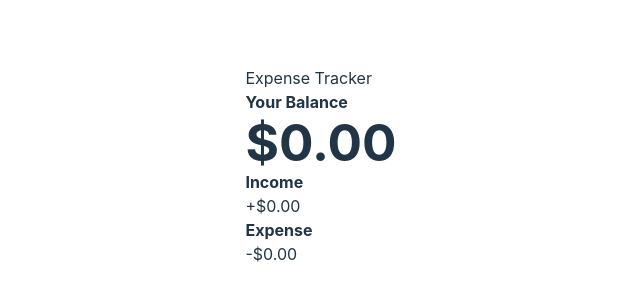
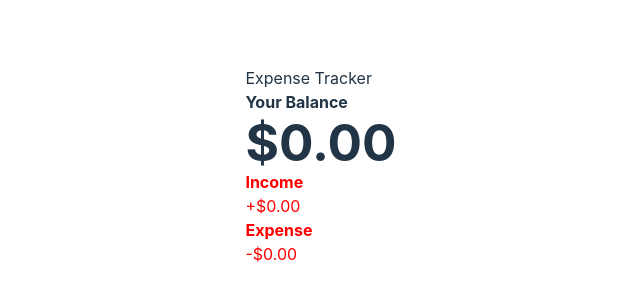
Before and after one commit to VishalKhandagale88/react-projects, a React (Vite) app in the folder money-tracker/: page / in a window 1280 px wide. Shown: the part 234-534 px from the top of the page, without its empty margins (319-959 px from the left). Built offline with nearby package versions, Linux system fonts and the light colour scheme.

Commit message:
added css for income expence css file

```diff
--- a/money-tracker/src/Components/IncomeExpenses.tsx
+++ b/money-tracker/src/Components/IncomeExpenses.tsx
@@ -1,4 +1,4 @@
-
+import "../css/IncomeExpensesCss.css"
 export const IncomeExpenses = () => {
   return (
     <div className="ico-exp-container">
--- /dev/null
+++ b/money-tracker/src/css/IncomeExpensesCss.css
@@ -0,0 +1,3 @@
+.ico-exp-container{
+    color: red;
+}
```
Also changed, not shown: money-tracker/src/App.css (line endings or trailing spaces).
